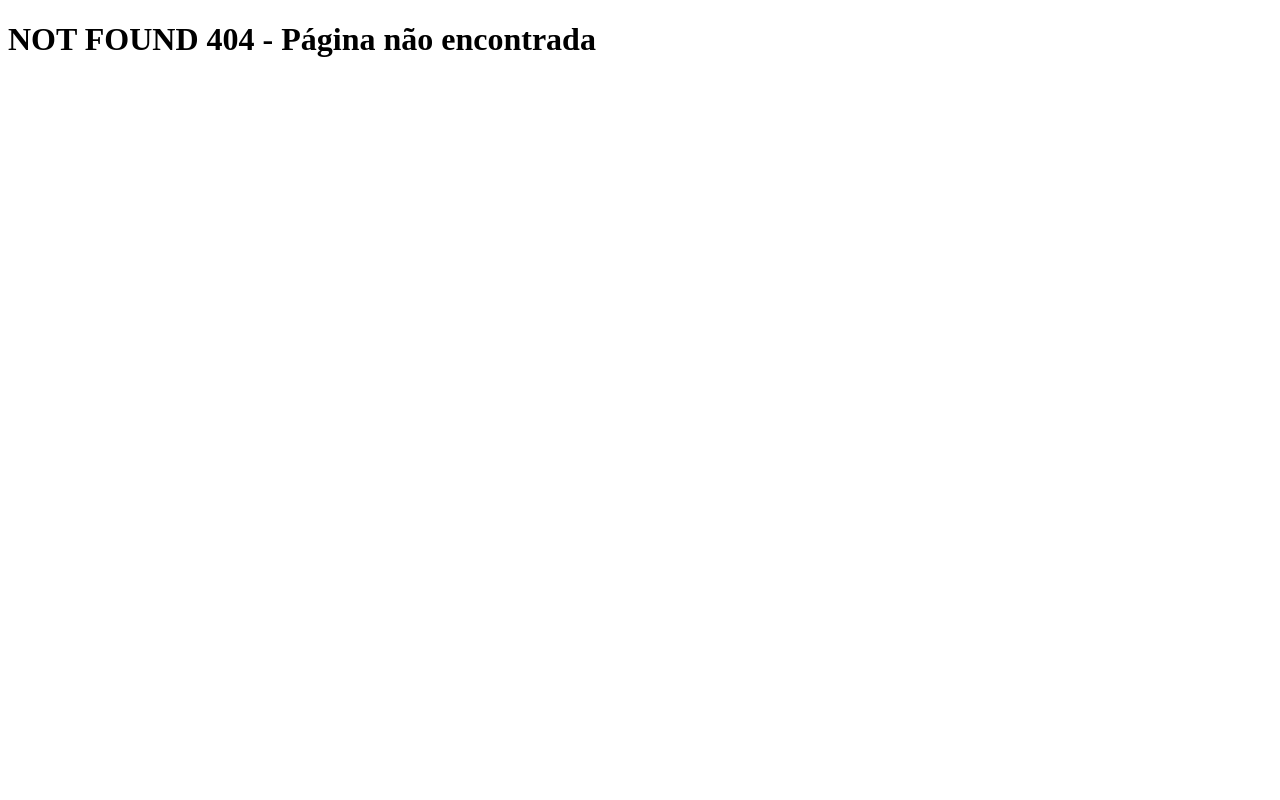
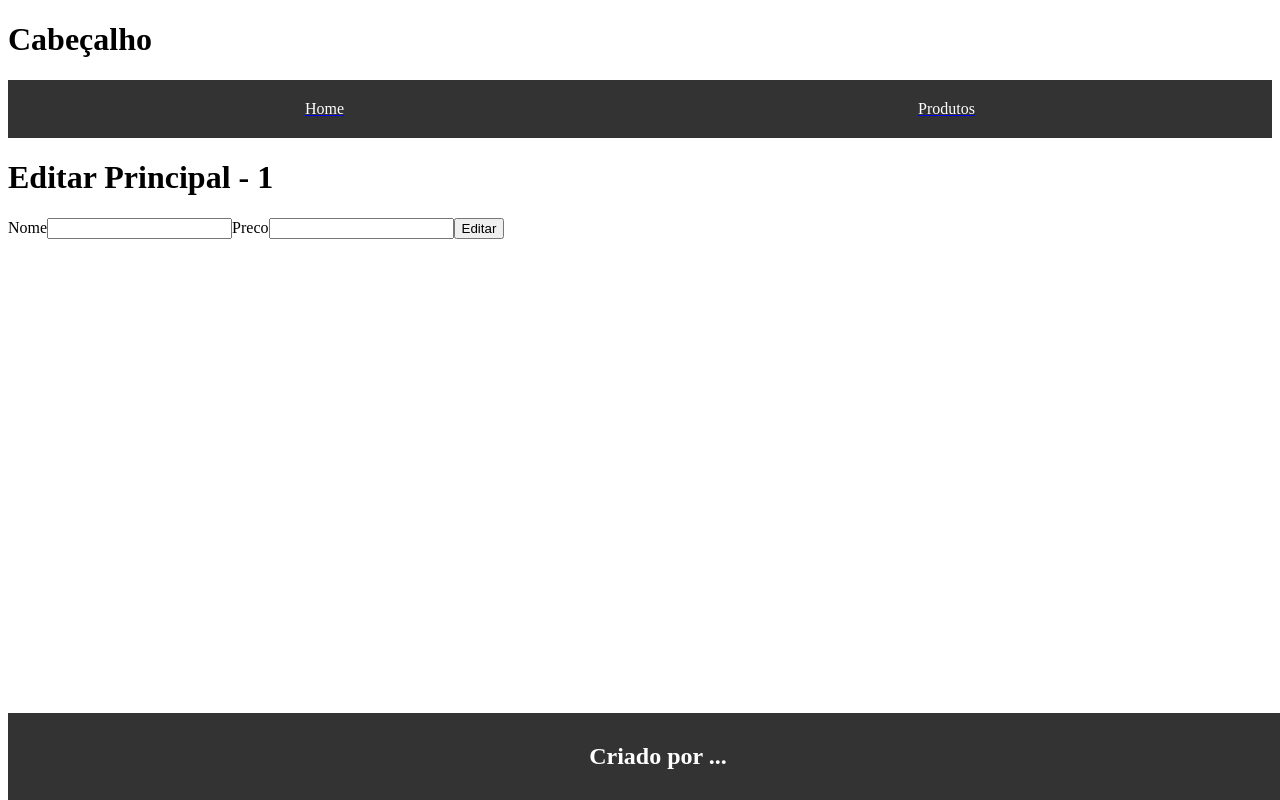
Before and after one commit to 1TDSPH-24/aula-10-2sem, a React (Vite) app in the folder aula10/: page /editar/produtos/1 in a window 1280 px wide. Before the commit this address had no page. Built offline with nearby package versions, Linux system fonts and the light colour scheme.

Commit message:
feito ex em aula

```diff
--- a/aula10/package.json
+++ b/aula10/package.json
@@ -12,7 +12,8 @@
   "dependencies": {
     "react": "^18.3.1",
     "react-dom": "^18.3.1",
-    "react-router-dom": "^6.26.1"
+    "react-router-dom": "^6.26.1",
+    "styled-components": "^6.1.13"
   },
   "devDependencies": {
     "@eslint/js": "^9.9.0",
--- a/aula10/src/App.tsx
+++ b/aula10/src/App.tsx
@@ -1,10 +1,13 @@
 import { Outlet } from "react-router-dom";
+import Rodape from "./components/Rodape/Rodape";
+import Cabecalho from "./components/Header/Header";
 
 export default function App(){
   return (
     <div>
-      <h1>Github Users</h1>
-      <Outlet/>
+      <Cabecalho/>
+        <Outlet/>
+      <Rodape/>
     </div>
   );
 }
--- /dev/null
+++ b/aula10/src/components/Header/Header.tsx
@@ -0,0 +1,12 @@
+import Menu from "../Menu/Menu";
+
+
+export default function Cabecalho(){
+
+  return(
+    <header>
+      <h1>Cabeçalho</h1>
+      <Menu/>
+    </header>
+  );
+}
--- /dev/null
+++ b/aula10/src/components/Menu/Menu.tsx
@@ -0,0 +1,13 @@
+import { Link } from "react-router-dom";
+import { MenuItem, MenuLink, MenuList, Nav } from "../../style/styled";
+
+export default function Menu(){
+    return(
+      <Nav>
+        <MenuList>
+            <MenuItem> <Link to="/"><MenuLink>Home</MenuLink></Link></MenuItem>
+            <MenuItem><Link to="/produtos"><MenuLink>Produtos</MenuLink></Link></MenuItem>
+       </MenuList>
+      </Nav>
+    );
+  }
--- /dev/null
+++ b/aula10/src/components/Rodape/Rodape.tsx
@@ -0,0 +1,9 @@
+import { Footer } from "../../style/styled";
+
+export default function Rodape(){
+    return(
+      <Footer>
+        <h2>Criado por <span>...</span></h2>
+      </Footer>
+    );
+  }
--- /dev/null
+++ b/aula10/src/routes/EditarProdutos/EditarProdutos.tsx
@@ -0,0 +1,55 @@
+import { useEffect, useState } from "react";
+import { useNavigate, useParams } from "react-router-dom";
+import { TipoProdutos } from "../../types";
+
+export default function EditarProdutos() {
+
+    const listaDeProdutosString  = localStorage.getItem('lista')||'[]';
+    const lista:TipoProdutos[] = JSON.parse(listaDeProdutosString);
+    const {id} = useParams();
+
+    const navigate = useNavigate();
+
+    const [produto, setProduto] = useState<TipoProdutos>({
+        id:0,
+        nome:'',
+        preco:0
+    });
+
+
+    useEffect(()=>{
+
+
+
+        const objSelecionado = lista.find(p=> p.id == Number(id))
+        if(objSelecionado){
+            setProduto(objSelecionado)
+        }
+    },[])
+
+    const handleSubmit =(e:React.FormEvent<HTMLFormElement>)=>{
+        e.preventDefault()
+
+        if(produto){
+            let indiceProduto = lista.findIndex(p => p.id == produto.id)
+            lista.splice(indiceProduto,1,produto)
+            localStorage.setItem('lista', JSON.stringify(lista))
+            navigate("/produtos")
+        }
+    }
+
+    return (
+        <div>
+            <h1>Editar Principal - {id}</h1>
+            <div>
+                <form onSubmit={handleSubmit}>
+                    <label>Nome</label>
+                    <input type="text" name="nome" value={produto?.nome} onChange={(e)=>setProduto({...produto, nome : e.target.value})}/>
+                    <label>Preco</label>
+                    <input type="text" name="nome" value={produto?.nome} onChange={(e)=>setProduto({...produto, preco : parseFloat(e.target.value)})}/>
+                    <button type="submit">Editar</button>
+                </form>
+            </div>
+        </div>
+    );
+}
--- a/aula10/src/routes/Home/index.tsx
+++ b/aula10/src/routes/Home/index.tsx
@@ -1,48 +1,9 @@
-import { useEffect, useState } from "react";
-import { Link } from "react-router-dom";
+
 
 export default function Home() {
 
-    const [users, setUsers] = useState([{
-       name: "",
-        url:""
-    }]);
-
-    useEffect(() => {
-
-        async function users(){
-
-            const response = await fetch('https://pokeapi.co/api/v2/pokemon-form');
-            try{
-                if(!response.ok){
-                    throw new Error("Dados solicitados incompletos!");
-                }
-                    const data = await response.json();
-                    const results =  data["results"];
-                    setUsers(results);
-                }catch(err){
-                    console.log(err)
-                }
-        }
-        users();
-    });
-
     return (
-        <main>
-            <h1>Welcome to my home page</h1>
-                <div>
-
-                        <div>
-                           {users.map((user,indice)=>(
-                            <div key={indice}>
-                                <p>{user.name}</p>
-                                <p>{user.url}</p>
-                                <p><Link to={`/poke/"${user.url}"`}>POKEMON</Link></p>
-                             </div>
-                           ))}
-                        </div>
-                </div>
-        </main>
+        <div>Home</div>
     );
 }
 
--- a/aula10/src/routes/Pokemon/index.tsx
+++ /dev/null
@@ -1,47 +0,0 @@
-import { useEffect, useState } from "react";
-import { useParams } from "react-router-dom";
-
-export default function Pokemon() {
-  const [pokemon, setPokemon] = useState(
-    {
-        form_name: "",
-        form_order: 0
-    }
-  );
-
-  const { urlParam } = useParams();
-
-  useEffect(() => {
-    async function loadingPokemon() {
-      if (urlParam) {
-        const response = await fetch(urlParam);
-        try {
-          if (!response.ok) {
-            throw new Error("Dados solicitados incompletos!");
-          }
-          const data = await response.json();
-          setPokemon(data);
-          console.log(data);
-        } catch (err) {
-          console.log(err);
-        }
-      }
-    }
-    loadingPokemon();
-  });
-
-  return (
-    <main>
-      <h1>Welcome to my home page</h1>
-      <div>
-        <div>
-
-            <div>
-              <p>{pokemon.form_name}</p>
-              <p>{pokemon.form_order}</p>
-            </div>
-        </div>
-      </div>
-    </main>
-  );
-}
--- /dev/null
+++ b/aula10/src/routes/Produtos/index.tsx
@@ -0,0 +1,56 @@
+import { useEffect, useState } from "react"
+import { TipoProdutos } from "../../types";
+import { Link } from "react-router-dom";
+
+const Produtos = ()=>{
+
+    const listaDeProdutos:TipoProdutos[] = [
+        {id: 1, nome: 'Cachorro Quente', preco: 3},
+        {id: 2, nome: 'X-Burguer', preco: 5},
+        {id: 3, nome: 'Hambúrguer', preco: 4},
+        {id: 4, nome: 'Refrigerante', preco: 2}
+    ];
+    const [usuarios,setUsuarios] = useState<TipoProdutos[]>([{
+        id:0,
+        nome:'',
+        preco:0
+    }])
+
+    useEffect(()=>{
+        if(localStorage.getItem('lista')){
+            localStorage.setItem('lista', JSON.stringify(listaDeProdutos))
+        }
+        const listaDeProdutosString = localStorage.getItem('lista') || '[]';
+        const lista : TipoProdutos[] = JSON.parse(listaDeProdutosString);
+        setUsuarios(lista)
+    },[])
+    return(
+        <div>
+            <h1>Produtos</h1>
+            <table>
+                <thead>
+                    <tr>
+                        <th>nome</th>
+                        <th>preco</th>
+                        <th>Editar</th>
+                    </tr>
+                </thead>
+                <tbody>
+                    {usuarios.map(produtos=>(
+                        <tr key={produtos.id}>
+                            <td>{produtos.nome}</td>
+                            <td>{produtos.preco}</td>
+                            <td><Link to={`/editar/produtos/${produtos.id}`}>Editar</Link></td>
+                        </tr>
+                    ))}
+                </tbody>
+                <tfoot>
+                    <td colSpan={3}>Total em Produtos: R$ {usuarios.reduce((ac,p) => ac+p.preco, 0)}
+                        Total de Registros:{usuarios.length}</td>
+                </tfoot>
+            </table>
+        </div>
+    )
+}
+
+export default Produtos
--- /dev/null
+++ b/aula10/src/style/styled.ts
@@ -0,0 +1,62 @@
+import styled from "styled-components";
+
+export const MeuH1 = styled.h1`
+    background-color: blueviolet;
+    font-family: Arial, Helvetica, sans-serif;
+    text-align: center;
+    width: 80%;
+    border: 2px solid #0f0;
+`
+
+export const Header = styled.header`
+  background-color: #4CAF50;
+  padding: 20px;
+  text-align: center;
+  color: white;
+  font-size: 1.5em;
+`
+
+// Estilizando o Footer
+export const Footer = styled.footer`
+  background-color: #333;
+  padding: 10px;
+  text-align: center;
+  color: white;
+  position: fixed;
+  width: 100%;
+  bottom: 0;
+`
+
+export const MainContent = styled.main`
+  padding: 20px;
+  margin-top: 60px; // Espaço para o Header
+  margin-bottom: 40px; // Espaço para o Footer
+`
+
+// Estilizando o contêiner do menu
+export const Nav = styled.nav`
+  background-color: #333;
+  padding: 10px;
+`
+
+// Estilizando a lista de itens do menu
+export const MenuList = styled.ul`
+  list-style-type: none;
+  margin: 0;
+  padding: 0;
+  display: flex;
+  justify-content: space-around;
+`
+
+// Estilizando o item de lista
+export const MenuItem = styled.li`
+  display: inline;
+`
+
+// Estilizando o item de link
+export const MenuLink = styled.a`
+  color:#fff;
+  text-decoration: none;
+  padding: 10px 20px;
+  display: block;
+`
--- /dev/null
+++ b/aula10/src/types.ts
@@ -0,0 +1,5 @@
+export type TipoProdutos = {
+    id:number;
+    nome:string;
+    preco:number
+}
```
Also changed, not shown: aula10/src/main.tsx (+6 -2 lines), 2 other files (tests, documents, lock files or other folders).
